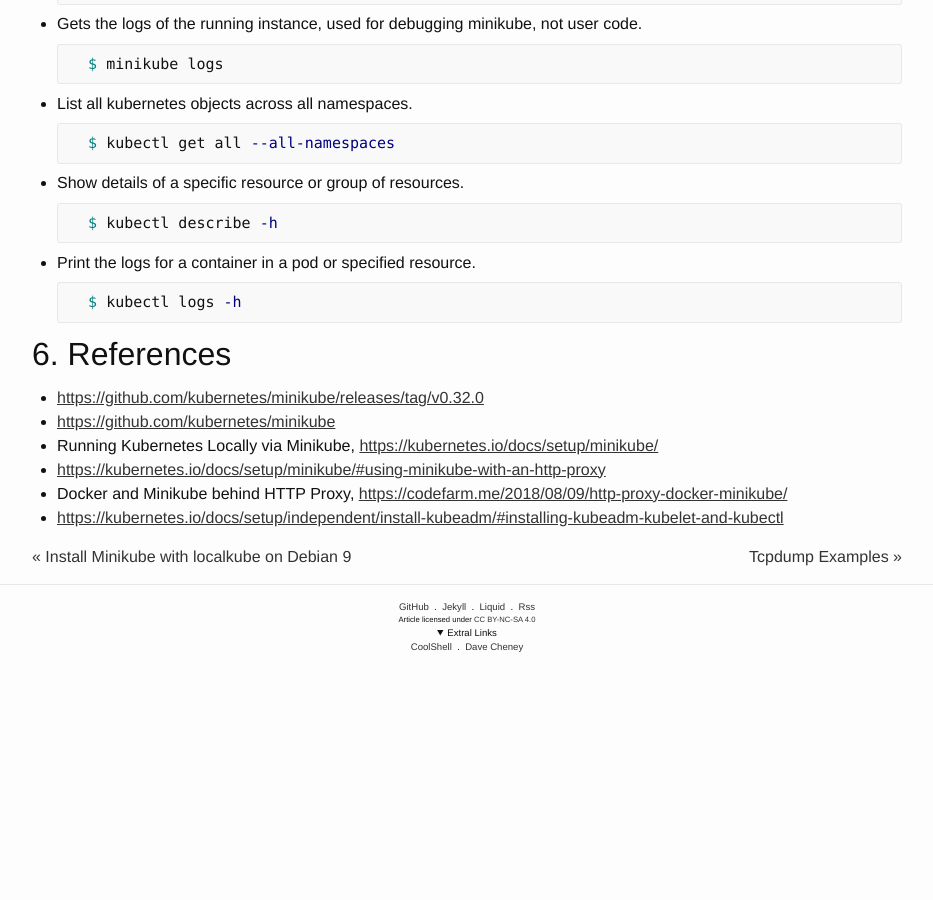
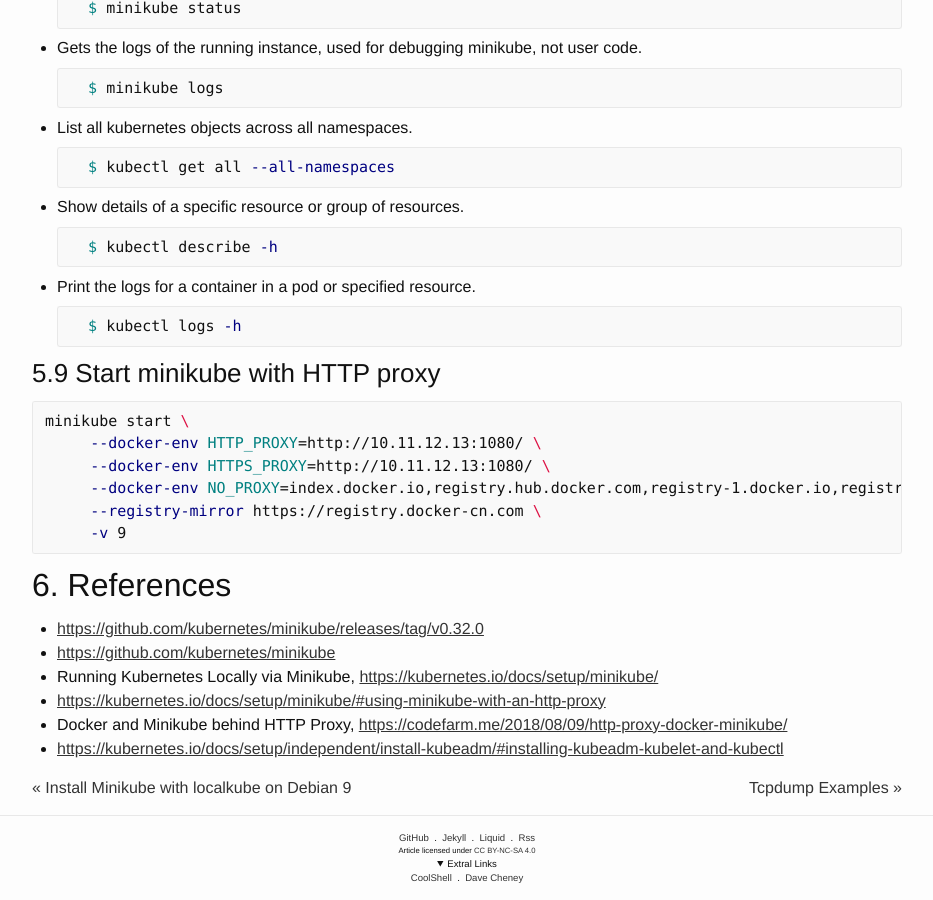
Before and after one commit to ousiax/ousiax.github.io, a Jekyll site: the page built from _posts/2018-12-27-intall-minikube-with-kubeadm-on-debian.md, in a window 1280 px wide and 900 px high, scrolled down 10087 px. Shown: the whole window, without its empty margins (173-1106 px from the left). Built offline with Jekyll 4.4.1, drawn with Linux system fonts in a browser that asks for light colours; before the commit the page ends 10756 px from its top, so only the background shows below that; some of the changed text lies outside the part shown.

Commit message:
Update 2018-12-27-intall-minikube-with-kubeadm-on-debian.md

````diff
--- a/_posts/2018-12-27-intall-minikube-with-kubeadm-on-debian.md
+++ b/_posts/2018-12-27-intall-minikube-with-kubeadm-on-debian.md
@@ -532,6 +532,17 @@
     $ kubectl logs -h
     ```
 
+### 5.9 Start minikube with HTTP proxy
+
+```sh
+minikube start \
+     --docker-env HTTP_PROXY=http://10.11.12.13:1080/ \
+     --docker-env HTTPS_PROXY=http://10.11.12.13:1080/ \
+     --docker-env NO_PROXY=index.docker.io,registry.hub.docker.com,registry-1.docker.io,registry.docker-cn.com,registry-mirror-cache-cn.oss-cn-shanghai.aliyuncs.com,192.168.99.100 \
+     --registry-mirror https://registry.docker-cn.com \
+     -v 9
+```
+
 ## 6. References
 
 - [https://github.com/kubernetes/minikube/releases/tag/v0.32.0](https://github.com/kubernetes/minikube/releases/tag/v0.32.0)
````
